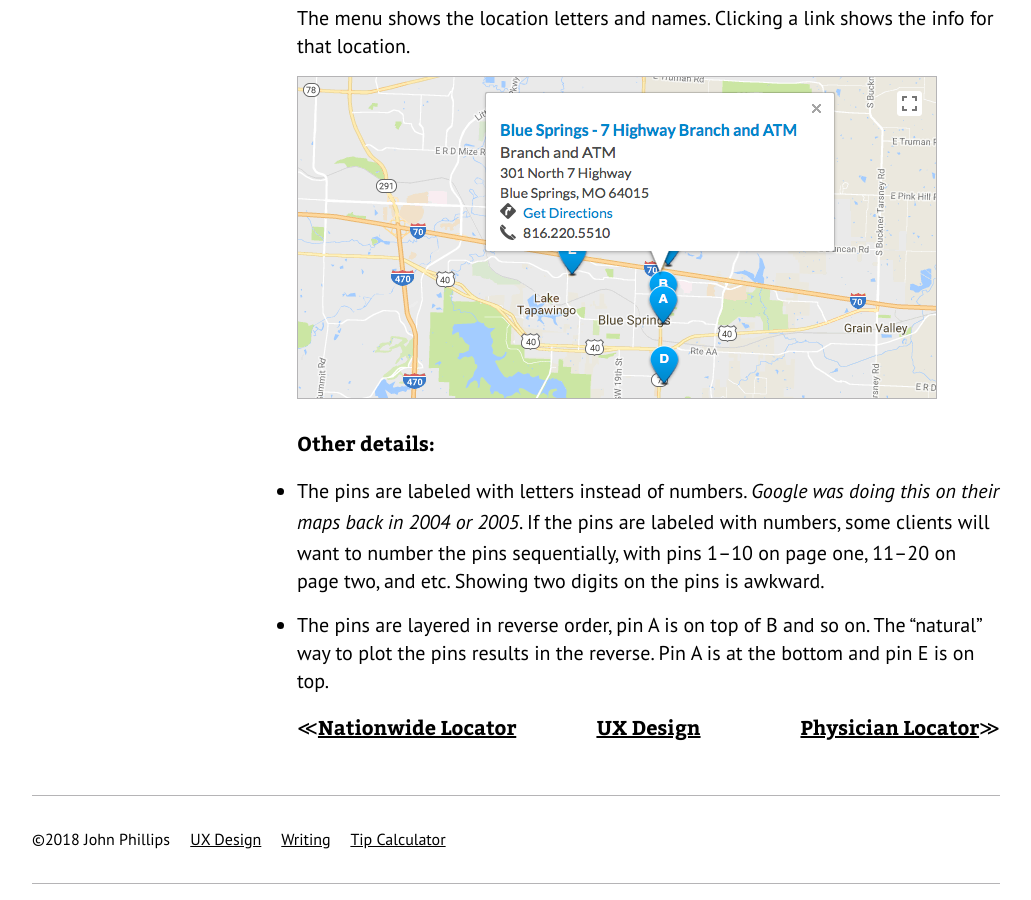
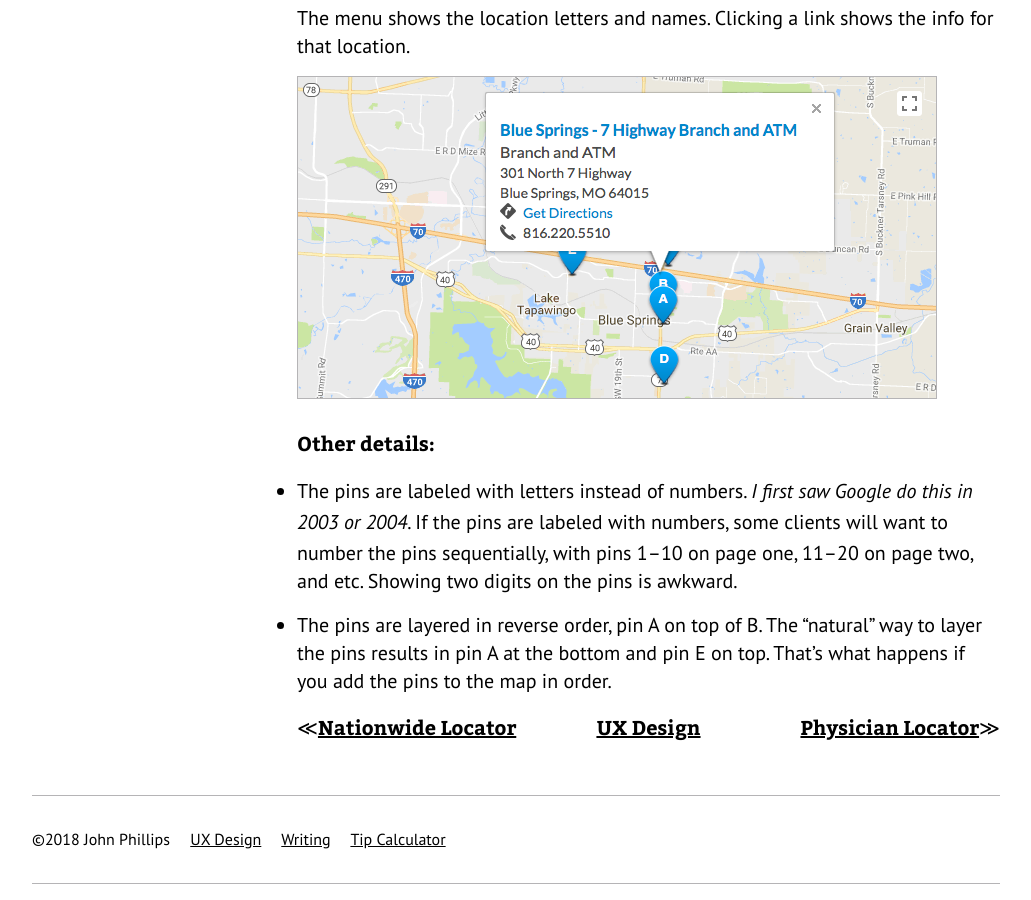
Before and after one commit to infomongo/infomongo.github.io, a Jekyll site: the page built from ux-design/map-pins.md, in a window 1280 px wide and 900 px high, scrolled down 1293 px. Shown: the whole window, without its empty margins (124-1155 px from the left). Built offline with Jekyll 4.4.1, drawn with Linux system fonts in a browser that asks for light colours.

Commit message:
improve text

```diff
--- a/ux-design/map-pins.md
+++ b/ux-design/map-pins.md
@@ -31,9 +31,9 @@
 
 #### Other details:
 
-- The pins are labeled with letters instead of numbers. *Google was doing this on their maps back in 2004 or 2005*. If the pins are labeled with numbers, some clients will want to number the pins sequentially, with pins 1–10 on page one, 11–20 on page two, and etc. Showing two digits on the pins is awkward.
+- The pins are labeled with letters instead of numbers. *I first saw Google do this in 2003 or 2004*. If the pins are labeled with numbers, some clients will want to number the pins sequentially, with pins 1–10 on page one, 11–20 on page two, and etc. Showing two digits on the pins is awkward.
 
-- The pins are layered in reverse order, pin A is on top of B and so on. The "natural" way to plot the pins results in the reverse. Pin A is at the bottom and pin E is on top.
+- The pins are layered in reverse order, pin A on top of B. The "natural" way to layer the pins results in pin A at the bottom and pin E on top. That's what happens if you add the pins to the map in order.
 
 
 {% include ux-nav.md
```
Also changed, not shown: ux-design/tokens.md (+2 -2 lines).
